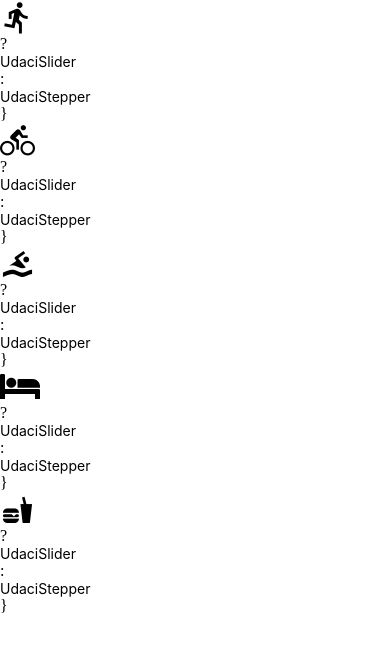
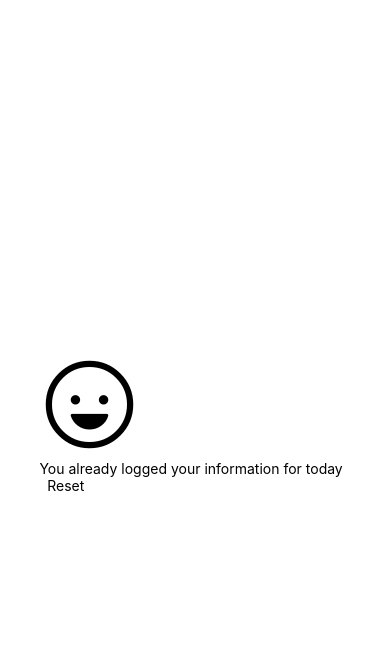
Before and after one commit to anaesperanzalin/UdaciFitness, a React Native app: screen / in a window 390 px wide. Shown: the top 652 px of the page. Built offline with nearby package versions, Linux system fonts and the light colour scheme.

Commit message:
steppers and sliders done

```diff
--- a/App.js
+++ b/App.js
@@ -1,5 +1,5 @@
 import React from 'react';
-import { View } from 'react-native';
+import { View, StyleSheet} from 'react-native';
 import { MaterialCommunityIcons } from '@expo/vector-icons';
 import { getMetricMetaInfo } from './utils/helpers';
 import AddEntry from "./components/AddEntry"
@@ -8,10 +8,21 @@ import AddEntry from "./components/AddEntry"
 export default class App extends React.Component {
   render(){
     return (
-      <View>
+      <View style = {styles.container}>
+
         <AddEntry/>
 
       </View>
     )
   }
 }
+
+
+const styles = StyleSheet.create({
+  container: {
+    flex: 1,
+    backgroundColor: '#fff',
+    alignItems: 'center',
+    justifyContent: 'center',
+  },
+});
--- a/components/AddEntry.js
+++ b/components/AddEntry.js
@@ -1,17 +1,30 @@
 import React, { Component } from 'react'
-import { View } from 'react-native'
-import { getMetricMetaInfo } from '../utils/helpers'
-//import { Value } from 'react-native-reanimated'
+import { View , Text, TouchableOpacity } from 'react-native'
+import { getMetricMetaInfo, timeToString } from '../utils/helpers'
+import {Ionicons} from '@expo/vector-icons'
 
 import UdaciSlider from "./UdaciSlider"
 import UdaciSteppers from "./UdaciSteppers"
+import DateHeader from "./dateheader"
+import TextButton from "./textbutton"
 
+
+
+function SubmitBn ({onPress}) {
+    return(
+        <TouchableOpacity
+        onPress ={onPress }>
+            <Text>SUBMIT</Text>
+        </TouchableOpacity>
+
+    )
+}
 
 export default class AddEntry extends Component {
 
     state ={
-    run: 0,
-    bike: 0,
+    run: 50,
+    bike: 10,
     swim: 0,
     sleep: 0,
     eat: 0,
@@ -49,19 +62,56 @@ export default class AddEntry extends Component {
             [metric]: value,
         }))
 
+    }
+
+    submit = () => {
+        const key = timeToString()
+        const entry = this.state
+
+        this.setState( ()=> ({
+            run: 0,
+            bike: 0,
+            swim: 0,
+            sleep: 0,
+            eat: 0
+
+        }))
 
     }
+
+    reset = () => {
+        const key = timetoString();
+
+    }
+
+
 
 
     render() {
         const metaInfo = getMetricMetaInfo()
 
 
+        if(true) {
+                return (
+                <View>
+                    <Ionicons
+                    name = 'ios-happy-outline'
+                    size ={100}
+                    />
+                    <Text>You already logged your information for today  </Text>
+                    <TextButton onPress = {this.reset}> Reset </TextButton>
+                </View>
+                )}
 
         return (
             <View>
+            <Text> {"\n"}</Text>
+            <Text> {"\n"}</Text>
+            <DateHeader date= {(new Date()).toLocaleDateString()}/>
+            <Text> {"\n"}</Text>
+            <Text> Hi ~ {"\n"}</Text>
+            <Text>{JSON.stringify(this.state)}</Text>
 
-            {/* {getMetricMetaInfo('bike').getIcon()} */}
             {Object.keys(metaInfo).map(
 
                 (key) => {
@@ -70,9 +120,10 @@ export default class AddEntry extends Component {
 
 
                 return(
+
                     <View key={key}>
                         {getIcon()}
-                        {type === "slider"}
+                        {type === "slider"
                         ? <UdaciSlider
                         value = {value}
                         onChange = {(value)=> this.slide(key, value)}
@@ -93,6 +144,9 @@ export default class AddEntry extends Component {
                 }
                 )
                 }
+            <SubmitBn onPress = {this.submit}/>
+
+
 
             </View>
         )
--- a/components/UdaciSlider.js
+++ b/components/UdaciSlider.js
@@ -1,10 +1,19 @@
 import React from 'react'
-import {View, Text} from 'react-native'
+import {View, Text, Slider } from 'react-native'
 
-export default function UdaciSlider(){
-    return(
+export default function UdaciSlider({max, unit, step, value, onChange}){
+    return (
         <View>
-            <Text>UdaciSlider</Text>
+            <Slider
+            step={step}
+            value={value}
+            maximumValue={max}
+            minimumValue={0}
+            onValueChange={onChange}
+            >
+            </Slider>
+            <Text> {value} </Text>
+            <Text> {unit}</Text>
 
         </View>
 
--- a/components/UdaciSteppers.js
+++ b/components/UdaciSteppers.js
@@ -1,10 +1,26 @@
 import React from 'react'
-import {View, Text} from 'react-native'
+import {View, Text, TouchableOpacity} from 'react-native'
+import { FontAwesome, Entypo} from '@expo/vector-icons'
 
-export default function UdaciSlider(){
+export default function UdaciSlider({max, unit, step, value, onIncrement, onDecrement}){
     return(
         <View>
-            <Text>UdaciStepper</Text>
+            <View>
+            <TouchableOpacity onPress ={onDecrement}>
+                <FontAwesome name= "minus" size ={30} color ={'black'}/>
+            </TouchableOpacity>
+
+            <TouchableOpacity onPress = {onIncrement}>
+                <FontAwesome name = "plus" size ={30} color = {'black'}/>
+            </TouchableOpacity>
+            </View>
+
+            <View>
+            <Text>{value}</Text>
+            <Text>{unit}</Text>
+            </View>
+
+
 
         </View>
 
--- /dev/null
+++ b/components/dateheader.js
@@ -0,0 +1,10 @@
+import React from 'react'
+import {Text } from 'react-native'
+
+export default function DateHeader ({date}){
+    return (
+        <Text>
+            {date}
+        </Text>
+    )
+}
--- /dev/null
+++ b/components/textbutton.js
@@ -0,0 +1,12 @@
+import React from 'react'
+import {Text, TouchableOpacity} from 'react-native'
+
+export default function TextButton ({children, onPress}){
+    return (
+        <TouchableOpacity onPress ={onPress}>
+        <Text> {children}</Text>
+
+        </TouchableOpacity>
+    )
+
+}
```
